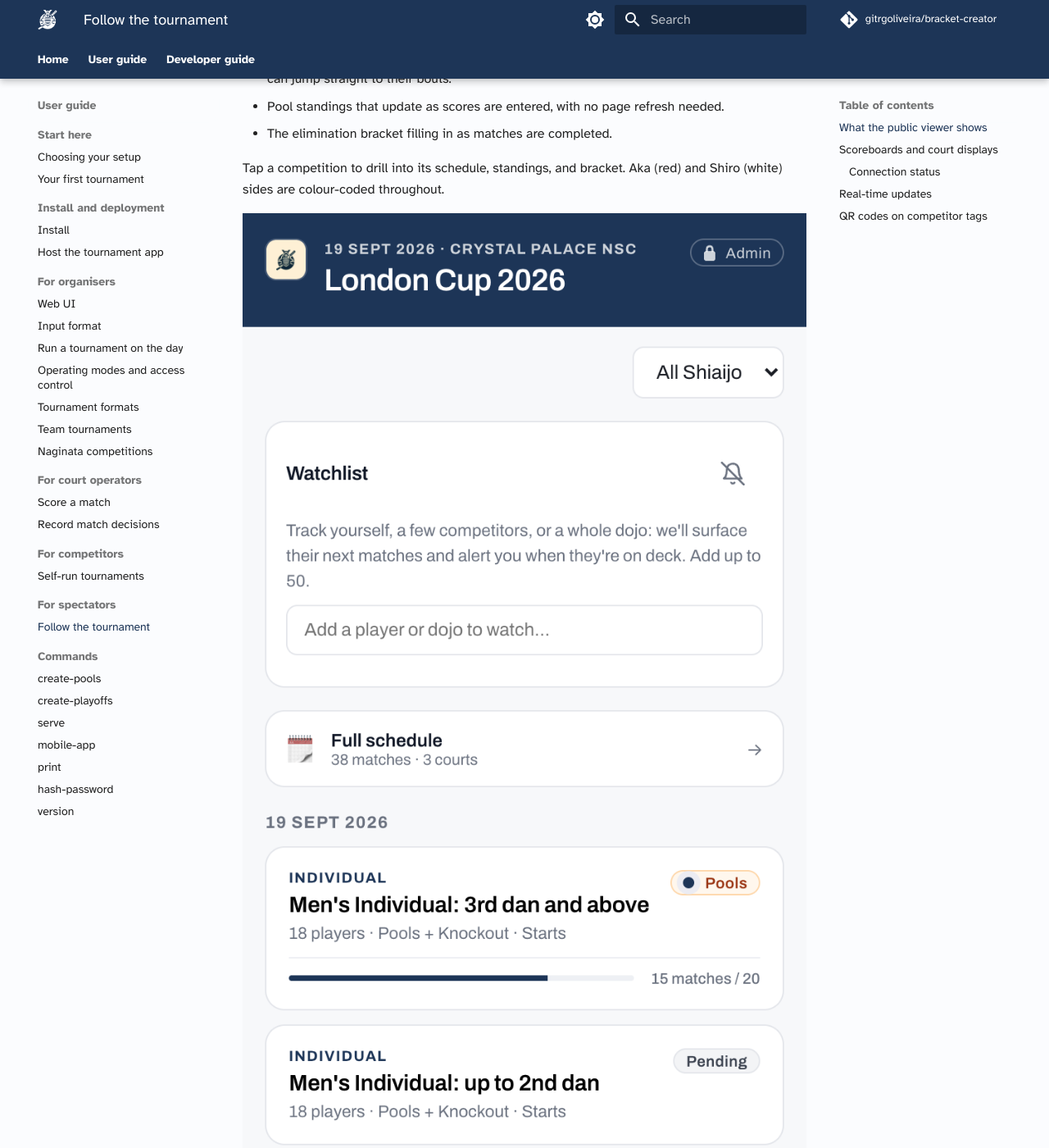
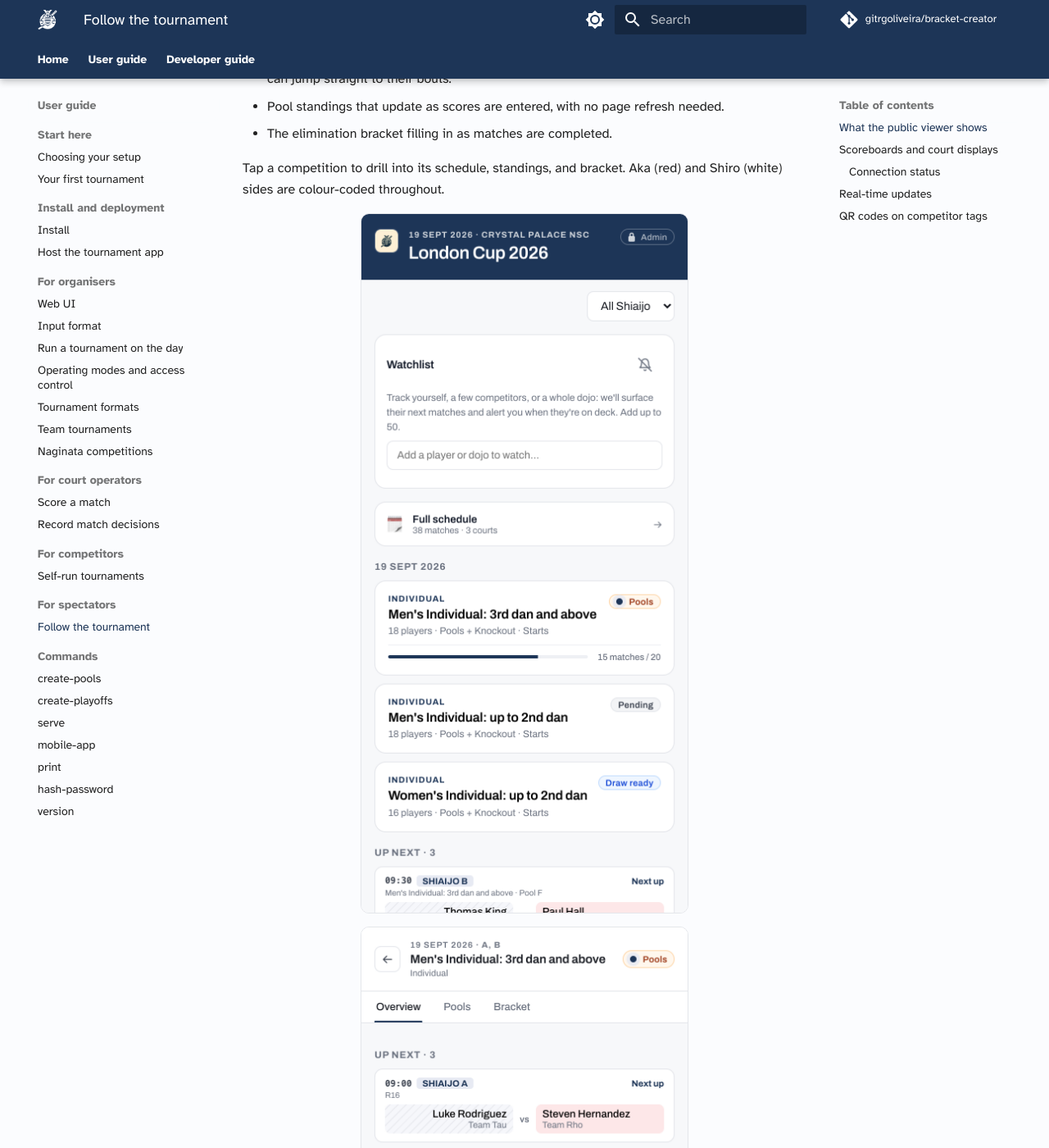
Before and after one commit to gitrgoliveira/bracket-creator, an MkDocs documentation site: the page built from docs/user-guide/spectators/following.md, in a window 1280 px wide and 1400 px high, scrolled down 618 px. Shown: the whole window at 82% size. Built offline with MkDocs 1.6.1 and Material for MkDocs 9.7.7, drawn with Linux system fonts in a browser that asks for light colours; comment, search, counter and statistics services are not loaded.

Commit message:
docs: render phone screenshots at device scale, not full column width
Portrait phone captures (public viewer, self-run registration, real-time
gif) filled the whole content column on the docs site because there was
no image sizing CSS. Tag them with a .bc-phone class (attr_list) that
caps them at 20rem (400px, a large phone's logical width), centred,
with a hairline frame so light UI chrome doesn't dissolve into the page
surface. Desktop/tablet captures (operator console, scoreboard, web UI)
stay full width.

Closes mp-9u6d

Co-Authored-By: Claude Fable 5 <noreply@anthropic.com>

```diff
--- a/docs/assets/stylesheets/extra.css
+++ b/docs/assets/stylesheets/extra.css
@@ -375,6 +375,21 @@ html, body { overflow-x: clip; }
 	overflow-x: auto;
 }
 
+/* ===== Phone screenshots: render at device scale, not column width ===== */
+/* Portrait phone captures are saved at 2x; unconstrained they fill the whole
+ * content column and read as a wall. Tag them `{ .bc-phone }` (attr_list) to
+ * cap them near a real phone's logical width, centred, with a hairline frame
+ * so light UI chrome doesn't dissolve into the page surface. */
+.md-typeset img.bc-phone {
+	display: block;
+	/* Material's root font-size is 125% (1rem = 20px), so 20rem = 400px:
+	 * a large phone's logical width. */
+	max-width: min(20rem, 100%);
+	margin: 1em auto;
+	border: 1px solid var(--bc-line);
+	border-radius: var(--bc-radius);
+}
+
 /* ===== Tabbed content: heavier labels. Material already colours the active
  * tab + its underline with --md-accent-fg-color (navy), so no active-state
  * rule is needed here. ===== */
--- a/docs/user-guide/spectators/following.md
+++ b/docs/user-guide/spectators/following.md
@@ -15,9 +15,9 @@ The viewer brings together everything you need to follow the day in one place:
 
 Tap a competition to drill into its schedule, standings, and bracket. Aka (red) and Shiro (white) sides are colour-coded throughout.
 
-![Public viewer on a phone: tournament header, a watchlist, the full schedule, and a card per competition tagged with its status.](../../screenshots/viewer-home.png)
+![Public viewer on a phone: tournament header, a watchlist, the full schedule, and a card per competition tagged with its status.](../../screenshots/viewer-home.png){ .bc-phone }
 
-![A competition's public page: upcoming matches and recent results with waza-level scores.](../../screenshots/viewer-competition.png)
+![A competition's public page: upcoming matches and recent results with waza-level scores.](../../screenshots/viewer-competition.png){ .bc-phone }
 
 ## Scoreboards and court displays
 
```
Also changed, not shown: other parts of docs/user-guide/spectators/following.md (+1 -1 lines), docs/user-guide/competitors/self-run.md (+2 -2 lines).
